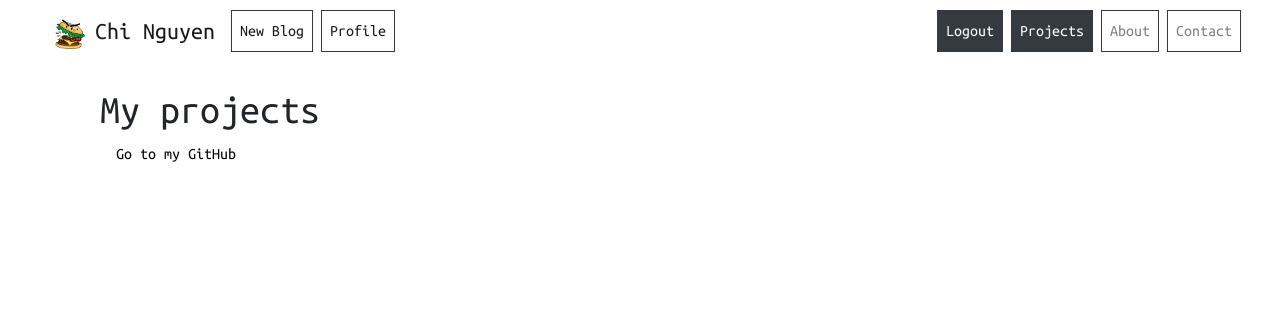
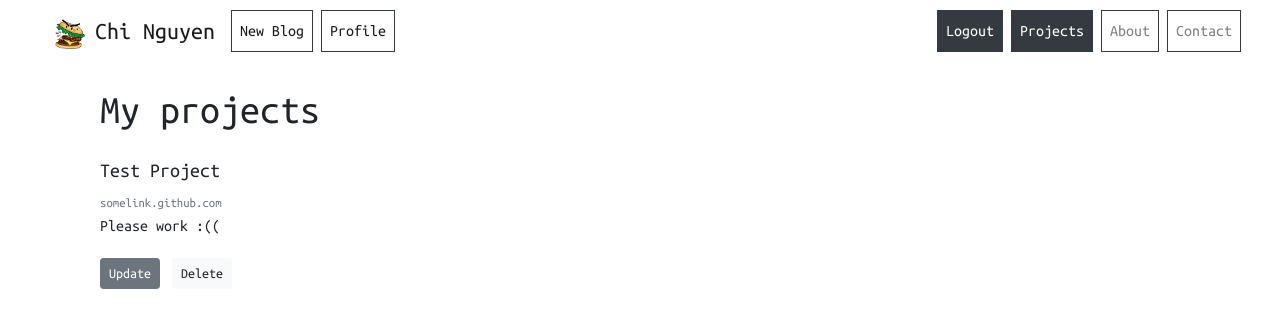
Before and after one commit to chi-p-nguyen/personal_blog, a Flask app: page /projects in a window 1280 px wide. Shown: the top 328 px of the page. Run offline with Flask 2, Linux system fonts and the light colour scheme; a user stored in the database is signed in; data comes from the database, SQL or seed files in the repository; both versions use the stored data as it was after the commit; parts of the project's set-up code (start-up, migrations or seed data) failed here and were passed over; some libraries are stand-ins or nearby versions.

Commit message:
'finally it works I wanna cry'

```diff
--- a/chiblog/Blog/blog_routes.py
+++ b/chiblog/Blog/blog_routes.py
@@ -1,6 +1,6 @@
 from flask import render_template, url_for, request, flash, Blueprint, redirect
 from chiblog import db
-from chiblog.Blog.blog_model import Blog, Category, Project
+from chiblog.Blog.blog_model import Blog, Category
 from flask_login import login_required
 
 blog = Blueprint('blog', __name__)
--- a/chiblog/Main/main_routes.py
+++ b/chiblog/Main/main_routes.py
@@ -14,7 +14,3 @@ def about():
 @main.route('/contact')
 def contact():
     return render_template('contact.html', title='Contact')
-
-@main.route('/projects', methods=['GET'])
-def projects():
-    return render_template('projects.html')
--- a/chiblog/Project/project_routes.py
+++ b/chiblog/Project/project_routes.py
@@ -1,8 +1,44 @@
-from flask import render_template, Blueprint
+from flask import render_template, url_for, request, flash, Blueprint, redirect
 from chiblog import db
+from chiblog.Project.project_model import Project
+from flask_login import login_required
 
 project = Blueprint("project", __name__)
 
 @project.route('/projects', methods=['GET'])
 def projects():
-    return render_template('projects.html')
+    projects = Project.query.all()
+    return render_template('projects.html', title="Projects",projects=projects)
+
+@project.route('/projects/new', methods=['GET', 'POST'])
+@login_required
+def new_project():
+    if request.method == 'POST':
+        project = Project(name=request.form["name"], description=request.form["description"], link=request.form["link"])
+        db.session.add(project)
+        db.session.commit()
+        flash('Your project has been added!', 'dark')
+        return redirect(url_for('project.projects'))
+    return render_template('add_project.html', title="Add project", legend="Add new project")
+
+@project.route("/projects/<int:project_id>/update", methods=['GET', 'POST'])
+@login_required
+def update_project(project_id):
+    project = Project.query.get_or_404(project_id)
+    if request.method == "POST":
+        project.name = request.form["name"]
+        project.description = request.form["description"]
+        project.link = request.form["link"]
+        db.session.commit()
+        flash('Your post has been updated!', 'success')
+        return redirect(url_for('project.projects', project_id=project.id))
+    return render_template('add_project.html', title="Update Project", legend='Update Project', project=project)
+
+@project.route("/projects/<int:project_id>/delete", methods=['POST'])
+@login_required
+def delete_project(project_id):
+    project = Project.query.get_or_404(project_id)
+    db.session.delete(project)
+    db.session.commit()
+    flash('Your project has been deleted!', 'dark')
+    return redirect(url_for('project.projects'))
--- a/chiblog/User/user_routes.py
+++ b/chiblog/User/user_routes.py
@@ -15,7 +15,8 @@ def login():
         password = request.form['password']
         user = User.query.filter_by(email = email).first()
         print(user.password)
-        if user and check_password_hash(user.password, password):
+        #if user and check_password_hash(user.password, password):
+        if user and user.password == password:
             login_user(user)
             print('Logged in')
             next_page = request.args.get('next')
--- a/chiblog/templates/layout.html
+++ b/chiblog/templates/layout.html
@@ -74,6 +74,7 @@
     <!-- Option 1: jQuery and Bootstrap Bundle (includes Popper) -->
     <script src="https://code.jquery.com/jquery-3.5.1.slim.min.js" integrity="sha384-DfXdz2htPH0lsSSs5nCTpuj/zy4C+OGpamoFVy38MVBnE+IbbVYUew+OrCXaRkfj" crossorigin="anonymous"></script>
     <script src="https://cdn.jsdelivr.net/npm/bootstrap@4.5.3/dist/js/bootstrap.bundle.min.js" integrity="sha384-ho+j7jyWK8fNQe+A12Hb8AhRq26LrZ/JpcUGGOn+Y7RsweNrtN/tE3MoK7ZeZDyx" crossorigin="anonymous"></script>
+    <!-- Page animation with Swup -->
     <script>const swup = new Swup();</script>
   </body>
 </html>
--- a/chiblog/templates/projects.html
+++ b/chiblog/templates/projects.html
@@ -8,11 +8,50 @@
     </h1>
     </div>
 
-    <div class="col-12 ml-3">
-    <p>
-        <a href="https://github.com/Chi-Bottle-Nguyen">Go to my GitHub</a>
-    </p>
+    <div class="col-12 transition-swipe">
+
+        {% for project in projects %}
+        <article class="mt-3">
+        <div class="media-body">
+            <h5 class="mt-0">{{ project.name }}</h5>
+            <small class="text-muted">{{ project.link }}</small>
+            <p>{{ project.description }}</p>
+            </div>
+        {% if current_user.is_authenticated %}
+            <div>
+              <a class="btn btn-secondary btn-sm mt-1 mb-1" href="{{ url_for('project.update_project', project_id=project.id) }}">Update</a>
+              <button type="button" class="btn btn-light btn-sm m-1" data-toggle="modal" data-target="#deleteModal">Delete</button>
+            </div>
+        {% endif %}
+        </article>
+
+        {% endfor %}
+        </div>
+</div>
+
+{% for project in projects %}
+{% if current_user.is_authenticated %}
+<!-- Modal START-->
+<div class="modal fade" id="deleteModal" tabindex="-1" role="dialog" aria-labelledby="deleteModalLabel" aria-hidden="true">
+    <div class="modal-dialog" role="document">
+      <div class="modal-content">
+        <div class="modal-header">
+          <h5 class="modal-title">Delete this project?</h5>
+          <button type="button" class="close" data-dismiss="modal" aria-label="Close">
+            <span aria-hidden="true">&times;</span>
+          </button>
+        </div>
+        <div class="modal-footer">
+          <button type="button" class="btn btn-light" data-dismiss="modal">Cancel</button>
+          <form action="{{ url_for('project.delete_project', project_id=project.id) }}" method="POST">
+            <input class="btn btn-dark" type="submit" value="Delete">
+          </form>
+        </div>
+      </div>
     </div>
-</div>
+  </div>
+<!-- Modal END-->
+{% endif %}
+{% endfor %}
 </div>
 {% endblock content %}
```
Also changed, not shown: chiblog/__init__.py (+31 -0 lines), chiblog/templates/add_project.html (added, +40 -0 lines), chiblog/site.db.
